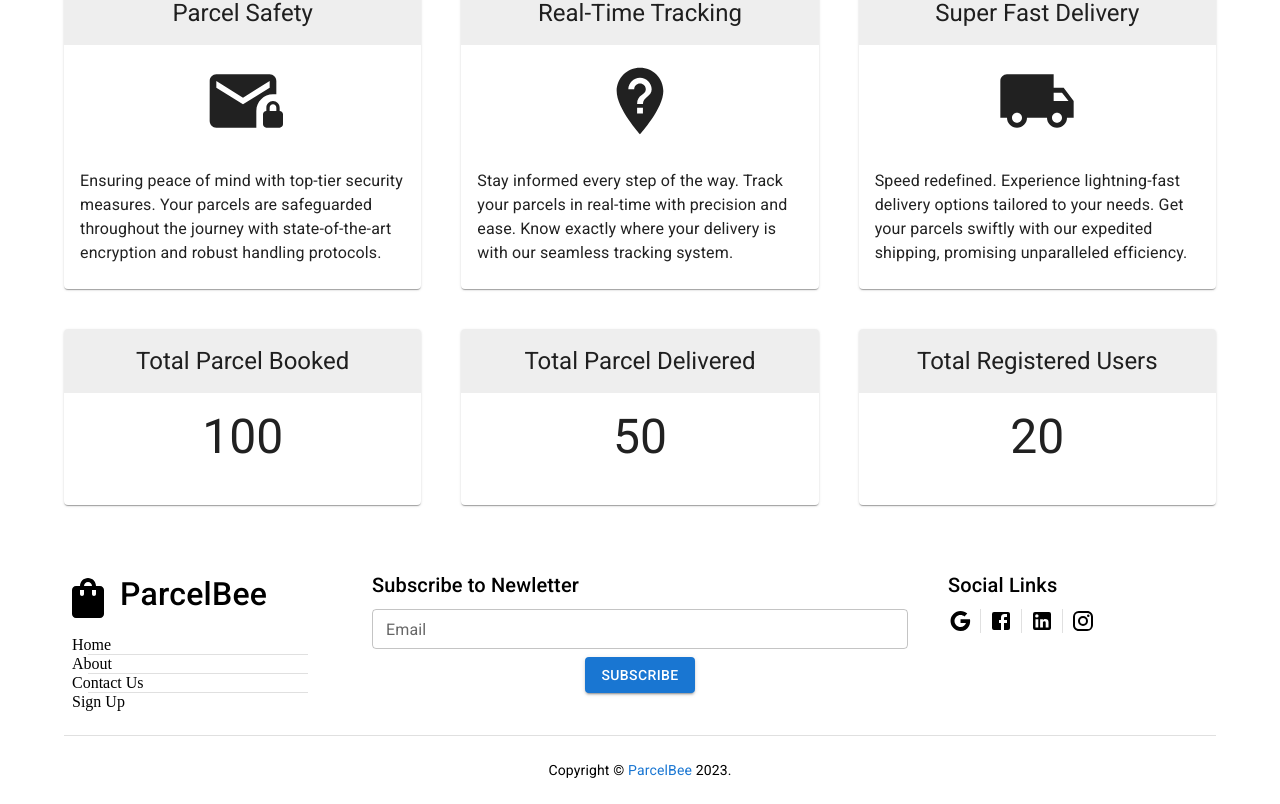
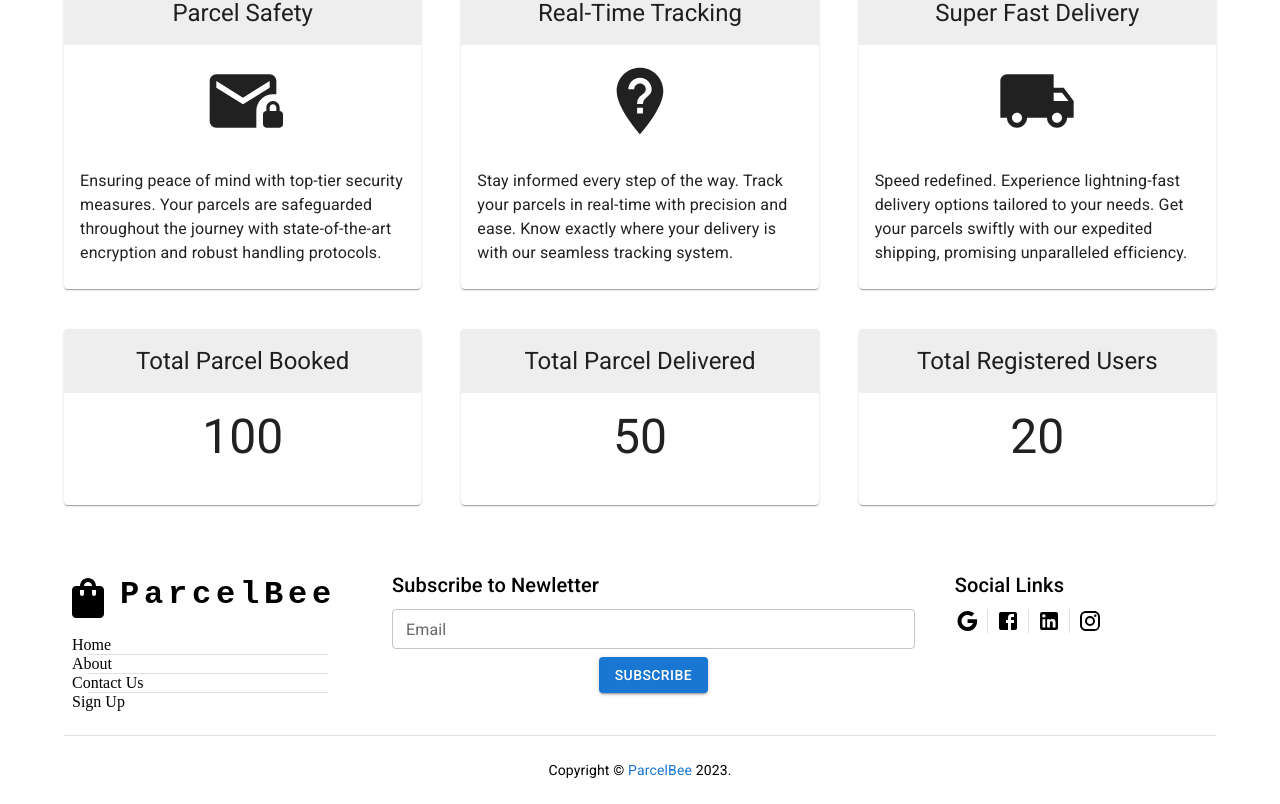
Before and after one commit to ShantoNoor/ParcelBee-Frontend, a React (Vite) app: page / in a window 1280 px wide. Shown: the part 720-1524 px from the top of the page. Built offline with nearby package versions, Linux system fonts and the light colour scheme.

Commit message:
some small fixes

```diff
--- a/src/components/Banner.jsx
+++ b/src/components/Banner.jsx
@@ -7,6 +7,9 @@ import { useState } from "react";
 
 const Banner = () => {
   const [st, sst] = useState('')
+
+/* TODO: implement parcel show tracing by id */
+
 
   return (
     <Box
--- a/src/components/Features.jsx
+++ b/src/components/Features.jsx
@@ -14,6 +14,9 @@ import LocalShippingIcon from "@mui/icons-material/LocalShipping";
 import MailLockIcon from "@mui/icons-material/MailLock";
 
 import CountUp from "react-countup";
+
+/* TODO: fetch stats from db and show */
+
 
 const tiers = [
   {
@@ -34,10 +37,9 @@ const tiers = [
     description:
       "Speed redefined. Experience lightning-fast delivery options tailored to your needs. Get your parcels swiftly with our expedited shipping, promising unparalleled efficiency.",
   },
-
   {
     title: "Total Parcel Booked",
-    show: <CountUp start={0} end={100} enableScrollSpy={true} duration={2}/>,
+    show: <CountUp start={0} end={100} enableScrollSpy={true} scrollSpyOnce={true} duration={2}/>,
   },
   {
     title: "Total Parcel Delivered",
@@ -45,7 +47,7 @@ const tiers = [
   },
   {
     title: "Total Registered Users",
-    show: <CountUp start={0} end={20} enableScrollSpy={true} duration={2}/>,
+    show: <CountUp start={0} end={20} enableScrollSpy={true} scrollSpyOnce={true} duration={2}/>,
   },
 ];
 const Features = () => {
--- a/src/components/Footer.jsx
+++ b/src/components/Footer.jsx
@@ -12,7 +12,7 @@ import {
   Typography,
 } from "@mui/material";
 import Link from "./Link";
-import { Link as _Link } from "react-router-dom";
+import { Link as _Link, useNavigate } from "react-router-dom";
 import styled from "@emotion/styled";
 import ShoppingBagIcon from "@mui/icons-material/ShoppingBag";
 
@@ -25,6 +25,9 @@ const LogoIcon = styled(ShoppingBagIcon)();
 const logoText = "ParcelBee";
 
 const Footer = () => {
+  const navigate = useNavigate()
+  const navigateHome = () => navigate("/");
+
   return (
     <Container>
       <Box>
@@ -37,15 +40,24 @@ const Footer = () => {
               alignItems={"center"}
             >
               <LogoIcon
-                // onClick={navigateHome}
+                onClick={navigateHome}
                 cursor={"pointer"}
-                sx={{ fontSize: { md: "3rem", xs: "2rem" } }}
+                sx={{ fontSize: { xs: "3rem" } }}
               />
               <Typography
                 variant="h6"
                 mb={1}
-                fontSize={{ md: "2rem", xs: "1rem" }}
-                // onClick={navigateHome}
+                fontSize={{ xs: "2rem" }}
+                onClick={navigateHome}
+                sx={{
+                  mr: 2,
+                  fontFamily: "monospace",
+                  fontWeight: 700,
+                  letterSpacing: ".3rem",
+                  color: "inherit",
+                  textDecoration: "none",
+                  flexGrow: 1,
+                }}
               >
                 {logoText}
               </Typography>
--- a/src/components/Navbar.jsx
+++ b/src/components/Navbar.jsx
@@ -34,6 +34,7 @@ const settings = [
   ["Account", "/account"],
   ["SignOut", "/sign-out"],
 ];
+/* TODO: roll based dashbord and links */
 
 function Navbar() {
   const [anchorElNav, setAnchorElNav] = React.useState(null);
@@ -67,6 +68,10 @@ function Navbar() {
   };
 
   const navigateHome = () => navigate("/");
+
+/* TODO: add notifications from db */
+
+
 
   return (
     <AppBar position="sticky" >
--- a/src/pages/Home.jsx
+++ b/src/pages/Home.jsx
@@ -9,6 +9,7 @@ const Home = () => {
       <Box my={8}>
         <Features />
       </Box>
+      {/* TODO: Top 5 delivery man info */}
     </>
   );
 };
```
